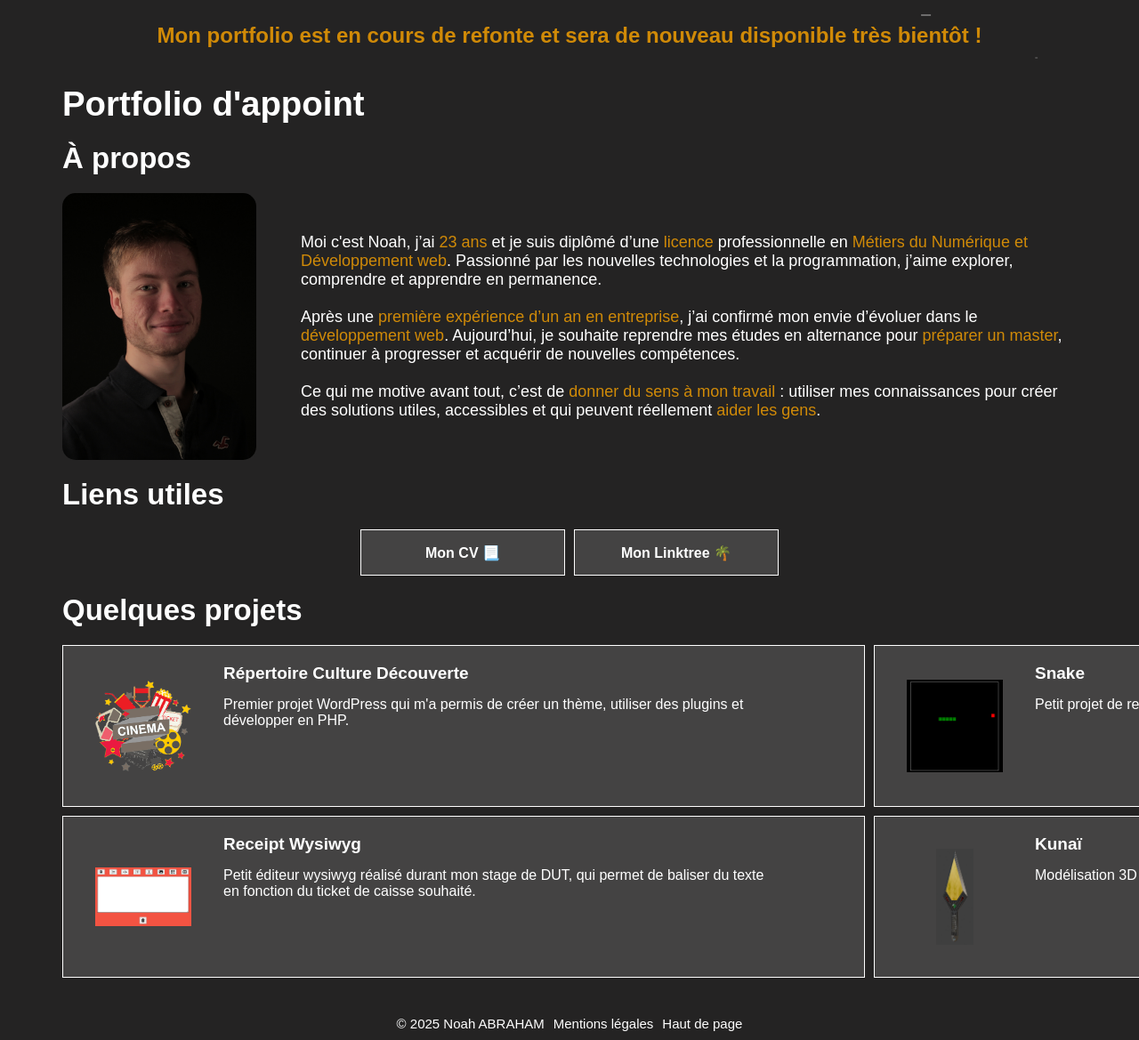
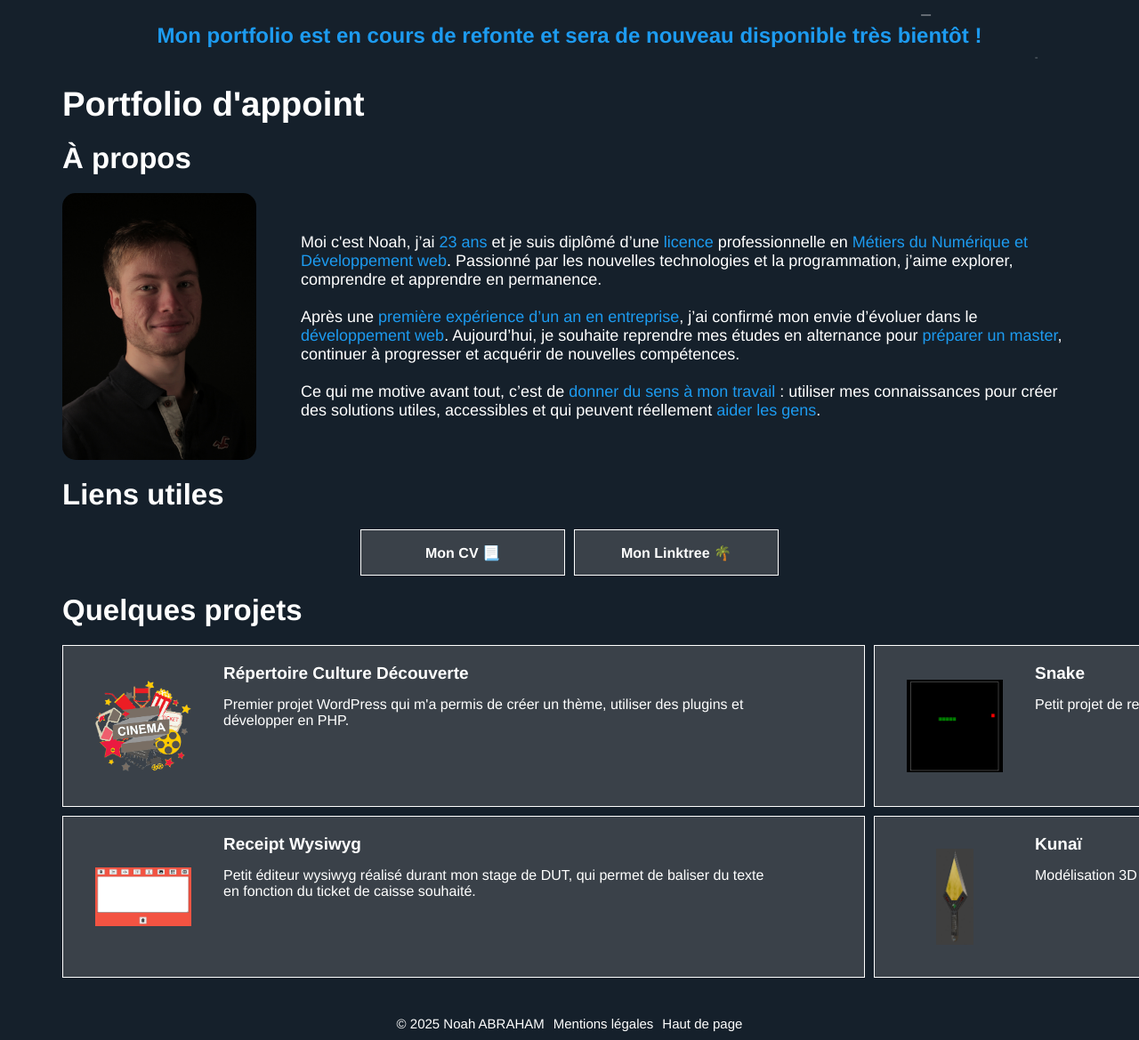
Before and after one commit to DinosaurDay/PortfolioV1.5, a plain HTML site: page index.html in a window 1280 px wide. Shown: the top 1169 px of the page at 89% size. Drawn offline with Linux system fonts and the light colour scheme.

Commit message:
Correction couleurs et ajout d'un console log pour les dates dynamiques

```diff
--- a/app.js
+++ b/app.js
@@ -46,4 +46,7 @@ function getMyAge(birthday, date) {
 
 document.getElementById("my-birthday").innerHTML =
     getMyAge(myBirthday, date) + " ans";
+console.log("J'ai " + age + " ans");
+
 document.getElementById("copyright-year").innerHTML = date.getFullYear();
+console.log("Copyright " + date.getFullYear());
--- a/style.css
+++ b/style.css
@@ -8,14 +8,15 @@
 a {
     color: var(--font-main-color);
     text-decoration: none;
-    font-family: Arial, Helvetica, sans-serif;
+    font-family: Helvetica, sans-serif;
 }
 
 /*Var*/
 
 :root {
-    --bg-color: #242323;
-    --intel-color: #ffa600c9;
+    --bg-color: #15202b;
+    /* --bg-color: #242323; */
+    --intel-color: rgb(29, 155, 240);
     --font-main-color: #ffffff;
     --links-hover: #5f9ea0;
     --bg-btn-color: rgb(128, 128, 128, 0.35);
@@ -38,7 +39,7 @@ header {
 .disclaimer-msg {
     text-align: center;
     color: var(--intel-color);
-    font-family: Arial, Helvetica, sans-serif;
+    font-family: Helvetica, sans-serif;
     font-weight: bold;
     font-size: clamp(16px, 2vw, 24px);
 }
@@ -232,7 +233,7 @@ footer ul {
 
 footer ul li {
     color: var(--font-main-color);
-    font-family: Arial, Helvetica, sans-serif;
+    font-family: Helvetica, sans-serif;
     font-size: clamp(10px, 3vw, 15px);
 }
 
@@ -252,7 +253,7 @@ h2,
 h3,
 p {
     color: var(--font-main-color);
-    font-family: Arial, Helvetica, sans-serif;
+    font-family: Helvetica, sans-serif;
 }
 
 h1 {
```
